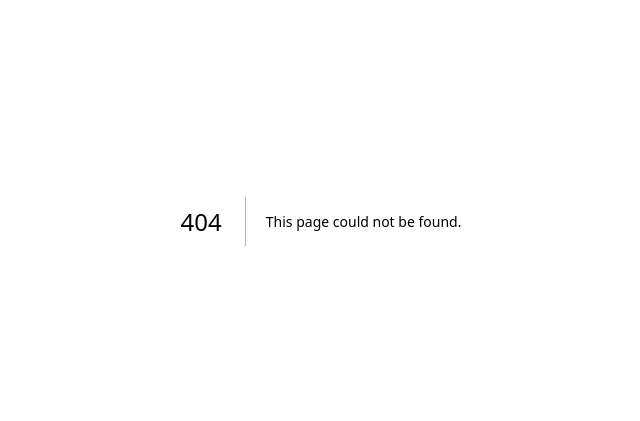
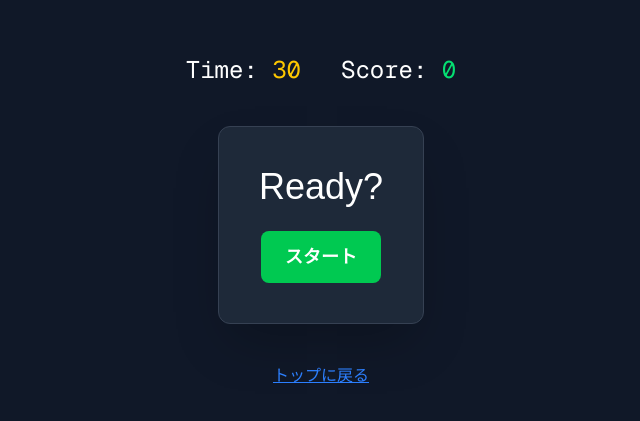
Before and after one commit to Ryo-pow/typer-game, a Next.js app: page /game in a window 1280 px wide. Before the commit this address had no page. Shown: the part 179-600 px from the top of the page, without its empty margins (319-959 px from the left). Built offline with nearby package versions, Linux system fonts and the light colour scheme.

Commit message:
feat: implement core typing game mechanics and word list

```diff
--- /dev/null
+++ b/app/game/page.tsx
@@ -0,0 +1,66 @@
+"use client";
+
+import { useState, useEffect } from "react";
+import Link from "next/link";
+
+export default function Game() {
+    const [timeLeft, setTimeLeft] = useState(30);
+    const [score, setScore] = useState(0);
+    const [isPlaying, setIsPlaying] = useState(false);
+
+    const startGame = () => {
+        setIsPlaying(true);
+        setScore(0);
+        setTimeLeft(30);
+    };
+
+    useEffect(() => {
+        if (isPlaying && timeLeft > 0) {
+            const timer = setTimeout(() => setTimeLeft(timeLeft - 1), 1000);
+            return () => clearTimeout(timer);
+        } else if (timeLeft === 0) {
+            setIsPlaying(false);
+        }
+    }, [isPlaying, timeLeft]);
+
+    return (
+        <div className="min-h-screen flex flex-col items-center justify-center bg-gray-900 text-white">
+
+            <div className="flex gap-10 text-2xl mb-10 font-mono">
+                <div>Time: <span className="text-yellow-400">{timeLeft}</span></div>
+                <div>Score: <span className="text-green-400">{score}</span></div>
+            </div>
+
+            <div className="bg-gray-800 p-10 rounded-xl shadow-2xl text-center border border-gray-700">
+                {!isPlaying ? (
+                    <div>
+                        <h2 className="text-4xl mb-6">Ready?</h2>
+                        <button
+                            onClick={startGame}
+                            className="bg-green-500 hover:bg-green-600 px-6 py-3 rounded-lg font-bold text-lg transition"
+                            >
+                                スタート
+                            </button>
+                    </div>
+                ) : (
+                    <div>
+                        <p className="text-gray-400 mb-2">Type this:</p>
+                        <h1 className="text-4xl font-bold mb-6 tracking-wider">print("Hello")</h1>
+
+                        <input
+                            type="text"
+                            className="bg-gray-700 text-white text-2xl px-4 py-2 rounded-gray-600 focus:border-blue-500 focus:outline-none w-full"
+                            placeholder="ここに入力..."
+                            autoFocus
+                        />
+                    </div>
+                )}
+        </div>
+
+        <Link href="/" className="mt-10 text-blue-500 hover:text-white underline">
+        トップに戻る
+        </Link>
+
+    </div>
+    );
+}
--- a/app/page.tsx
+++ b/app/page.tsx
@@ -19,8 +19,6 @@ export default function Home() {
         </p>
       </div>
 
-      {/* スタートボタン */}
-      {/* Linkを使うことで、再読み込みなしで高速にページ遷移できます */}
       <Link
         href="/game"
         className="px-8 py-4 bg-blue-600 hover:bg-blue-500 rounded-full text-xl font-bold transition-all shadow-lg hover:shadow-blue-500/50"
```
